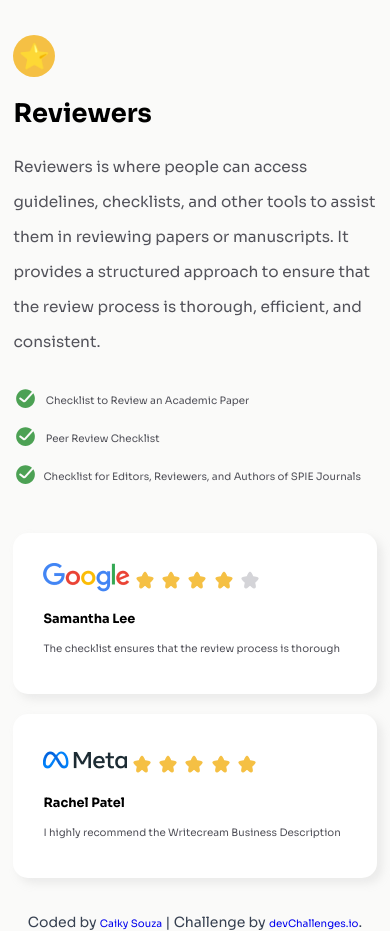
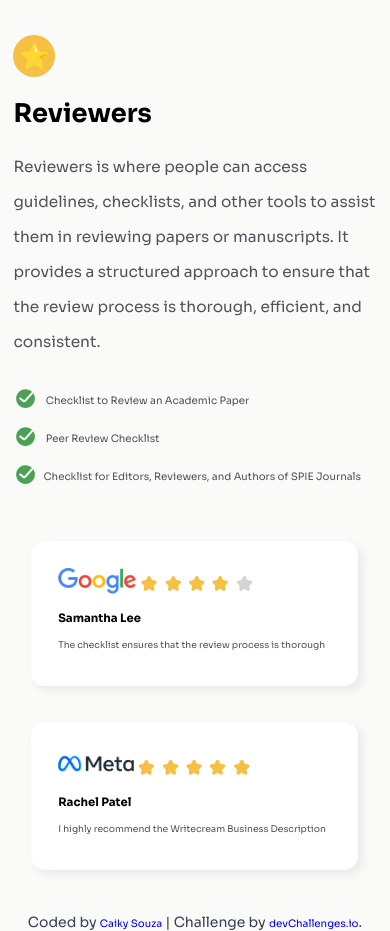
Before and after one commit to Caiky-Souza/simple-reviews-webpage, a plain HTML site: page index.html in a window 390 px wide. Drawn offline with Linux system fonts and the light colour scheme.

Commit message:
Update styles.css

```diff
--- a/styles.css
+++ b/styles.css
@@ -120,8 +120,11 @@ ul {
         margin: 35px auto;
         gap:40px;
     }
+    .card {
+        transform: scale(90%);
+    }
     .card:hover {
-        transform: scale(90%);
+        transform: scale(100%);
     }
     .container {
         width:95%;
```
